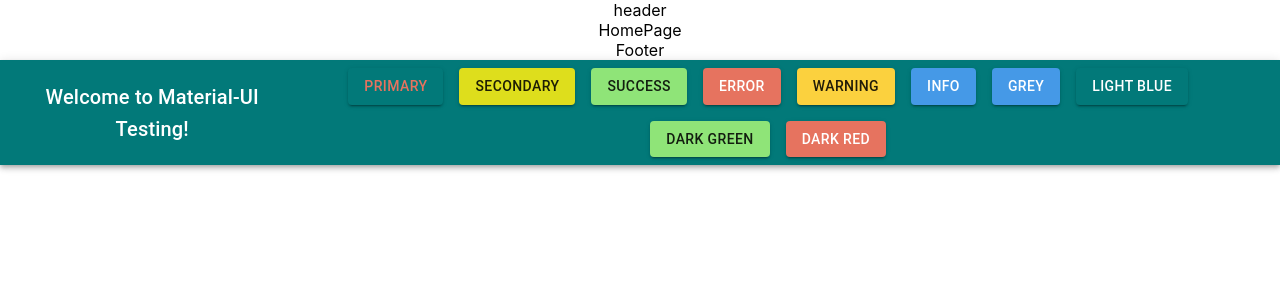
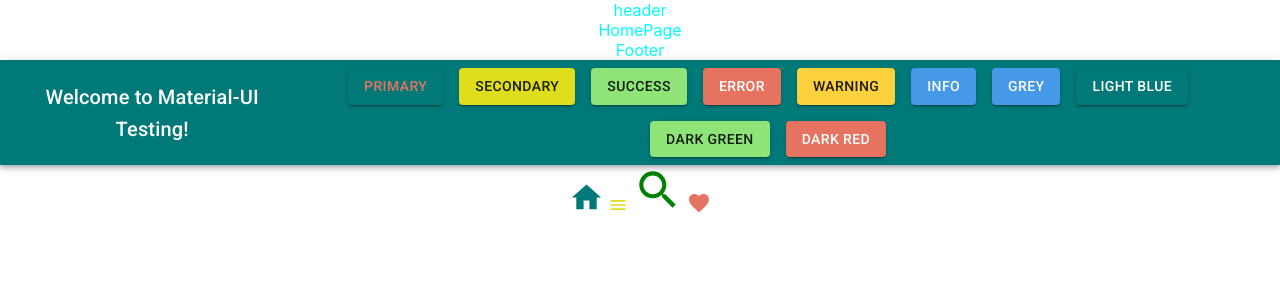
Before and after one commit to MariiaSuper/shop_team_107, a React (Create React App) app: page / in a window 1280 px wide. Shown: the top 300 px of the page. Built offline with nearby package versions, Linux system fonts and the light colour scheme.

Commit message:
st-30: download fonts and icons from MUI and add a few icons for testing (#7)

```diff
--- a/package.json
+++ b/package.json
@@ -5,6 +5,7 @@
   "dependencies": {
     "@emotion/react": "^11.13.3",
     "@emotion/styled": "^11.13.0",
+    "@fontsource/roboto": "^5.1.0",
     "@mui/icons-material": "^6.1.1",
     "@mui/material": "^6.1.1",
     "@reduxjs/toolkit": "^2.2.7",
--- a/public/index.html
+++ b/public/index.html
@@ -1,20 +1,24 @@
-<!DOCTYPE html>
+<!doctype html>
 <html lang="en">
   <head>
     <meta charset="utf-8" />
     <link rel="icon" href="%PUBLIC_URL%/favicon.ico" />
     <meta name="viewport" content="width=device-width, initial-scale=1" />
     <meta name="theme-color" content="#000000" />
-    <meta
-      name="description"
-      content="Web site created using create-react-app"
-    />
+    <meta name="description" content="Web site created using create-react-app" />
     <link rel="apple-touch-icon" href="%PUBLIC_URL%/logo192.png" />
     <!--
       manifest.json provides metadata used when your web app is installed on a
       user's mobile device or desktop. See https://developers.google.com/web/fundamentals/web-app-manifest/
     -->
     <link rel="manifest" href="%PUBLIC_URL%/manifest.json" />
+    <link rel="preconnect" href="https://fonts.googleapis.com" />
+    <link rel="preconnect" href="https://fonts.gstatic.com" crossorigin />
+    <link
+      rel="stylesheet"
+      href="https://fonts.googleapis.com/css2?family=Roboto:wght@300;400;500;700&display=swap"
+    />
+    <link rel="stylesheet" href="https://fonts.googleapis.com/icon?family=Material+Icons" />
     <!--
       Notice the use of %PUBLIC_URL% in the tags above.
       It will be replaced with the URL of the `public` folder during the build.
--- a/src/App.css
+++ b/src/App.scss
@@ -1,3 +1,4 @@
 .App {
   text-align: center;
+  color: aqua;
 }
--- a/src/App.tsx
+++ b/src/App.tsx
@@ -1,10 +1,11 @@
 import { Outlet } from 'react-router-dom';
-import './App.css';
+import './App.scss';
 import { Header } from './components/Header';
 import { Footer } from './components/Footer';
 import TestComponent from './components/TestComponent';
 import { createTheme, ThemeProvider } from '@mui/material/styles';
 import { PaletteColor } from '@mui/material/styles/createPalette';
+import IconExample from './components/IconExample';
 
 // 1. Define your custom palette
 declare module '@mui/material/styles' {
@@ -67,6 +68,7 @@
         <Footer />
 
         <TestComponent />
+        <IconExample />
       </div>
     </ThemeProvider>
   );
--- /dev/null
+++ b/src/components/IconExample.tsx
@@ -0,0 +1,15 @@
+import React from 'react';
+import { Home, Menu, Search, Favorite } from '@mui/icons-material'; // Import several icons
+
+function IconExample() {
+  return (
+    <div>
+      <Home fontSize="large" color="primary" /> {/* Home icon, large and primary color */}
+      <Menu fontSize="small" color="secondary" /> {/* Menu icon, small and secondary color */}
+      <Search style={{ fontSize: 50, color: 'green' }} /> {/* Search icon with custom styling */}
+      <Favorite color="error" /> {/* Favorite icon, colored red */}
+    </div>
+  );
+}
+
+export default IconExample;
```
Also changed, not shown: 1 other file (tests, documents, lock files or other folders).
